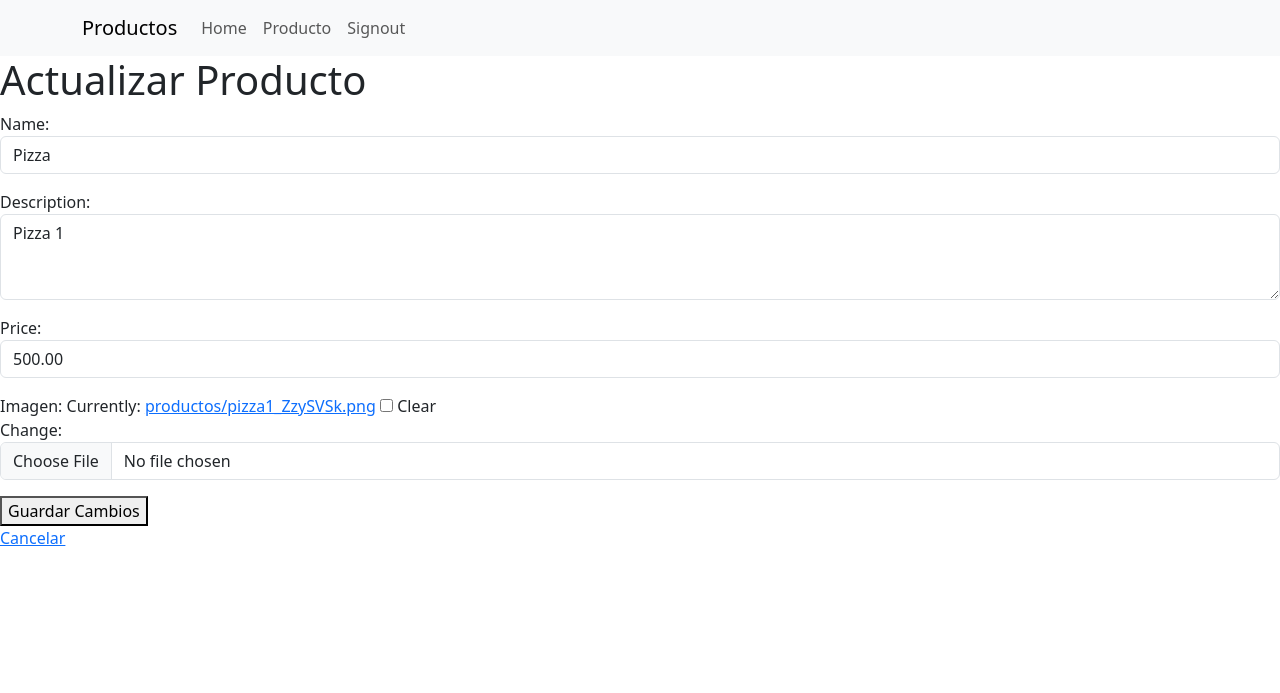
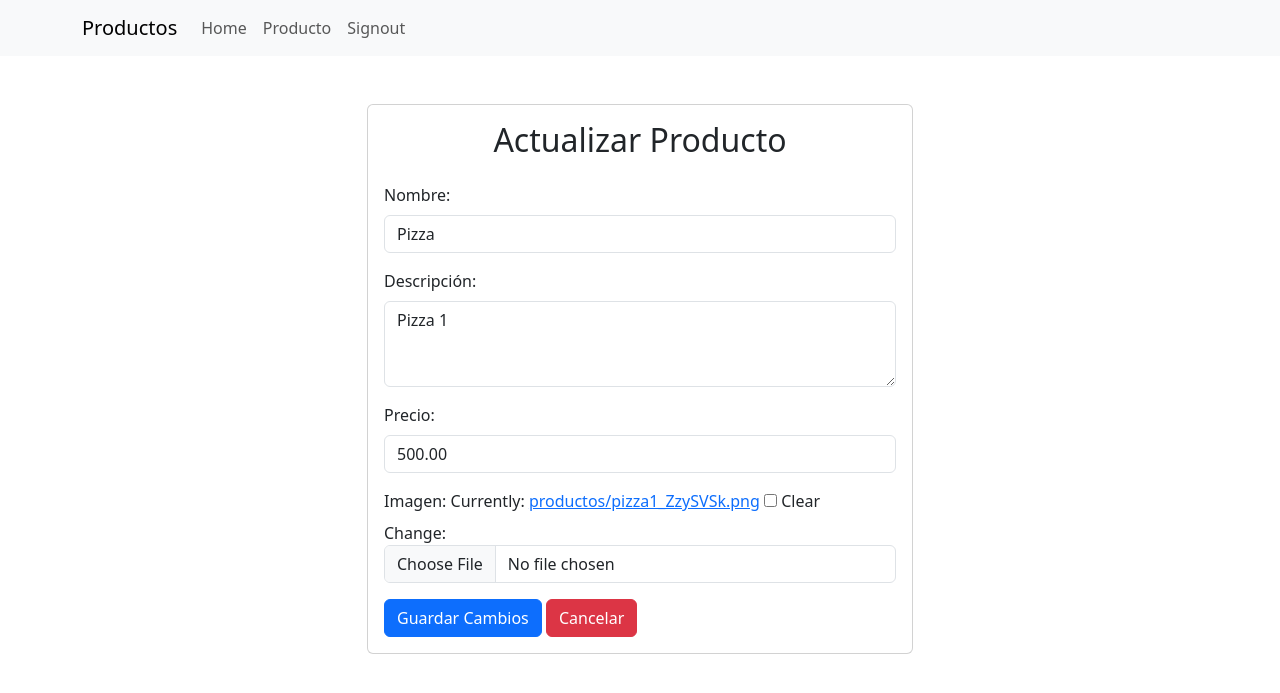
Before and after one commit to Ricuesta86/producto-pizzaiola, a Django app: page /products/1/update/ in a window 1280 px wide. Shown: the top 693 px of the page. Run offline with Django 5.2, Linux system fonts and the light colour scheme; a user stored in the database is signed in; data comes from the database, SQL or seed files in the repository; both versions use the stored data as it was after the commit; some libraries are stand-ins or nearby versions.

Commit message:
Add estilos a update product

```diff
--- a/product/templates/products/update_product.html
+++ b/product/templates/products/update_product.html
@@ -1,10 +1,38 @@
 {% extends 'base.html' %}
 {% block content %}
-<h1>Actualizar Producto</h1>
-<form method="post" enctype="multipart/form-data">
-    {% csrf_token %}
-    {{ form.as_p }}
-    <button type="submit">Guardar Cambios</button>
-</form>
-<a href="{% url 'products' %}">Cancelar</a>
+<div class="container my-5">
+    <div class="row justify-content-center">
+      <div class="col-md-6">
+        <div class="card">
+          <div class="card-body">
+            <h2 class="card-title text-center mb-4">Actualizar Producto</h5>
+            <form method="post" enctype="multipart/form-data">
+              {% csrf_token %}
+              <div class="mb-3">
+                  <label for="id_name" class="form-label">Nombre:</label>
+                  {{form.name}}
+              </div>
+              <div class="mb-3">
+                  <label for="id_description" class="form-label">Descripción:</label>
+                  {{form.description}}
+              </div>
+              <div class="mb-3">
+                  <label for="id_price" class="form-label">Precio:</label>
+                  {{form.price}}
+              </div>
+              <div class="mb-3">
+                  <label for="id_imagen" class="form-label">Imagen:</label>
+                  {{form.imagen}}
+              </div>
+              <!-- {{ form.as_p }} -->
+              <div class="flex mt-3">
+                  <button type="submit" class="btn btn-primary">Guardar Cambios</button>
+                  <a  class="btn btn-danger" href="{% url 'products' %}">Cancelar</a>
+              </div>
+            </form>
+          </div>
+        </div>
+      </div>
+    </div>
+  </div>
 {% endblock %}
```
Also changed, not shown: product/templates/products/new_product.html (+0 -23 lines), db.sqlite3.
